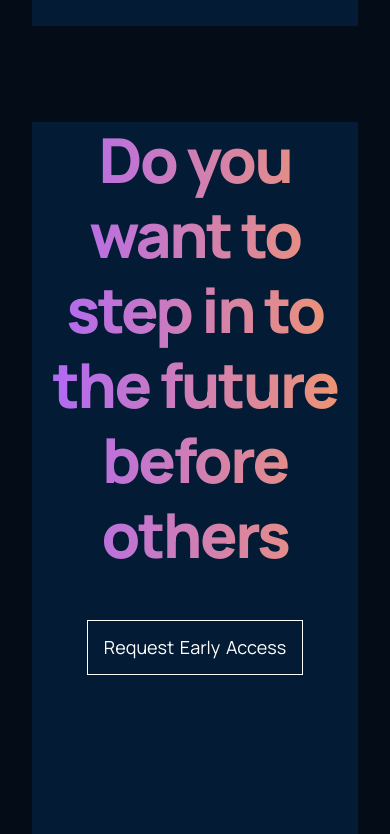
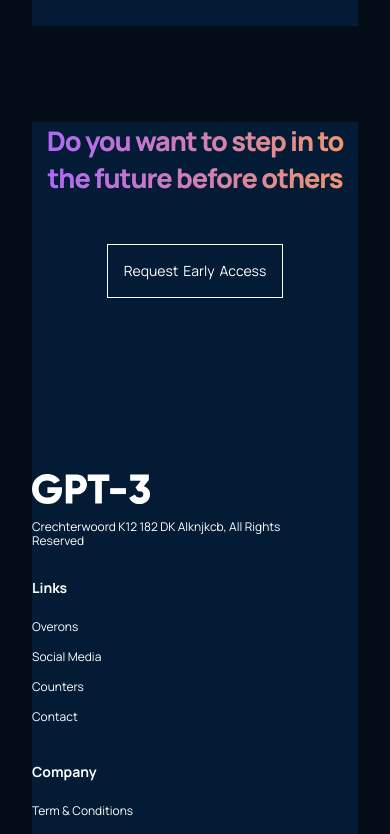
Before and after one commit to Carwels/GPT-practice, a React (Create React App) app: page / in a window 390 px wide. Shown: the part 7760-8594 px from the top of the page. Built offline with nearby package versions, Linux system fonts and the light colour scheme.

Commit message:
media footer

```diff
--- a/src/containers/footer/footer.css
+++ b/src/containers/footer/footer.css
@@ -115,3 +115,33 @@
     font-feature-settings: 'liga' off;
     color:#FFFFFF;
 }
+
+@media screen and (max-width: 850px) {
+    .gpt3__footer-heading h1 {
+        font-size: 44px;
+        line-height: 50px;
+    }
+}
+
+@media screen and (max-width: 550px) {
+    .gpt3__footer-heading h1 {
+        font-size: 34px;
+        line-height: 42px;
+    }
+
+    .gpt3__footer-links div {
+        margin: 1rem 0;
+    }
+
+    .gpt3__footer-btn p {
+        font-size: 14px;
+        line-height: 20px;
+    }
+}
+
+@media screen and (max-width: 550px) {
+    .gpt3__footer-heading h1 {
+        font-size: 27px;
+        line-height: 37px;
+    }
+}
```
